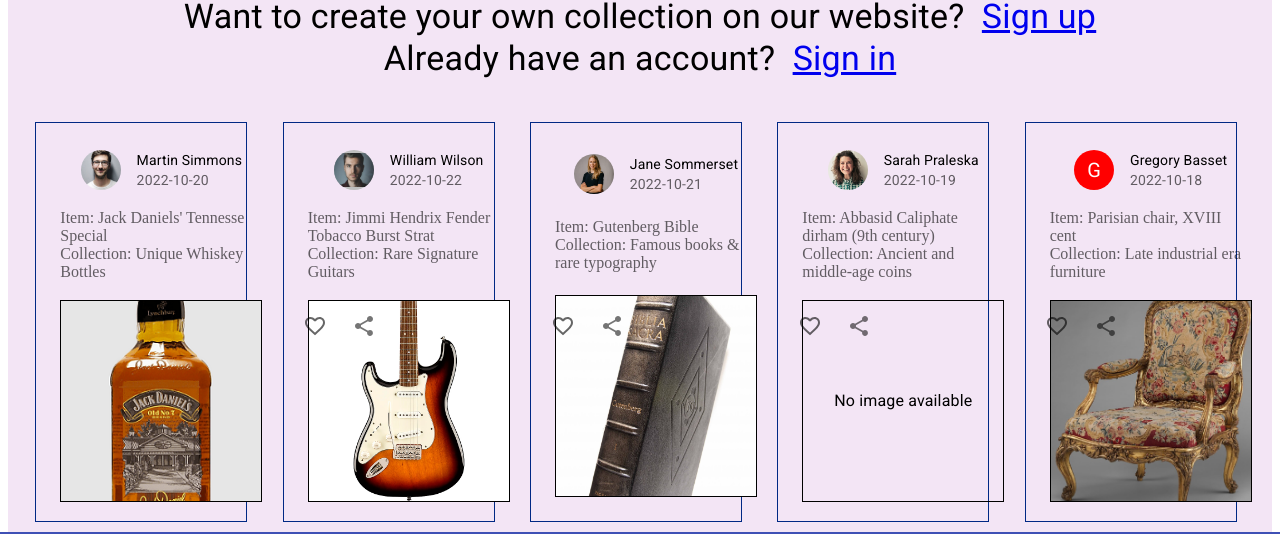
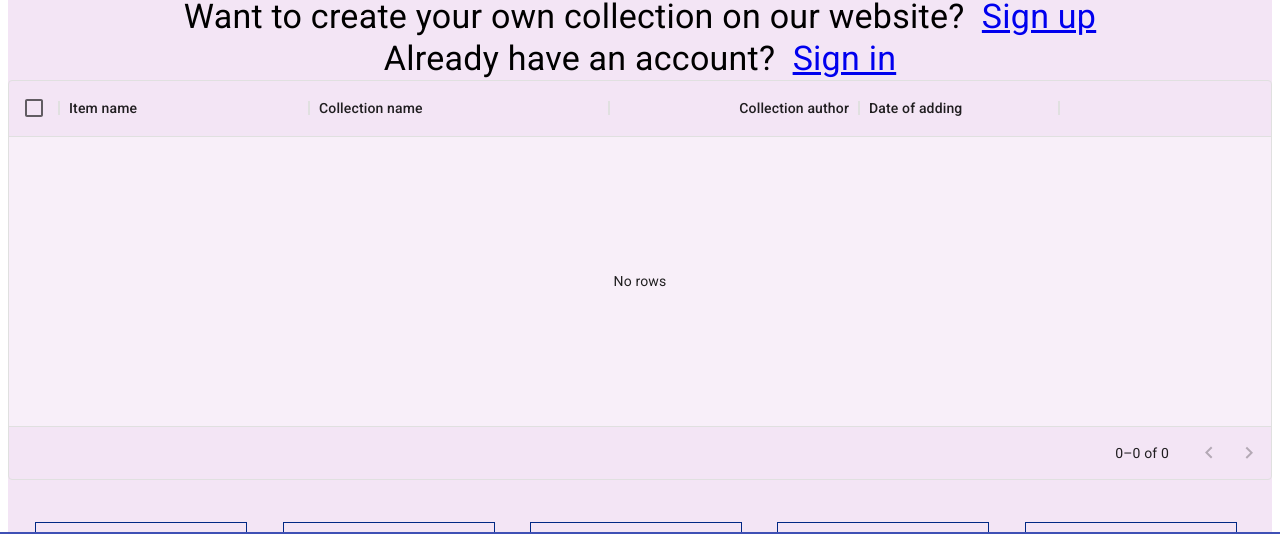
Before and after one commit to arty-mason/Project, a React (Create React App) app in the folder client/: page / in a window 1280 px wide. Shown: the part 168-702 px from the top of the page. Built offline with nearby package versions, Linux system fonts and the light colour scheme.

Commit message:
Adding the latest items table

```diff
--- /dev/null
+++ b/client/src/components/LatestItems.jsx
@@ -0,0 +1,48 @@
+import * as React from "react";
+import Box from "@mui/material/Box";
+import { DataGrid } from "@mui/x-data-grid";
+
+const columns = [
+  {
+    field: "item",
+    headerName: "Item name",
+    width: 250,
+  },
+  {
+    field: "collection",
+    headerName: "Collection name",
+    width: 300,
+  },
+  {
+    field: "author",
+    headerName: "Collection author",
+    type: "number",
+    width: 250,
+  },
+  {
+    field: "date",
+    headerName: "Date of adding",
+    description: "This column has a value getter and is not sortable.",
+    width: 200,
+  },
+];
+
+const rows = [];
+
+const LatestItems = () => {
+  return (
+    <Box sx={{ height: 400, width: "100%" }}>
+      <DataGrid
+        rows={rows}
+        columns={columns}
+        pageSize={5}
+        rowsPerPageOptions={[5]}
+        checkboxSelection
+        disableSelectionOnClick
+        experimentalFeatures={{ newEditingApi: true }}
+      />
+    </Box>
+  );
+};
+
+export default LatestItems;
--- a/client/src/pages/Home.jsx
+++ b/client/src/pages/Home.jsx
@@ -5,6 +5,7 @@
 
 import Feed from "../components/Feed";
 import TagCloud from "../components/TagCloud";
+import LatestItems from "../components/LatestItems";
 
 const Home = () => {
   return (
@@ -27,6 +28,7 @@
           <Link to="/signin">Sign in</Link>
         </Typography>
       </Box>
+      <LatestItems />
       <Feed />
       <TagCloud />
     </Box>
```
